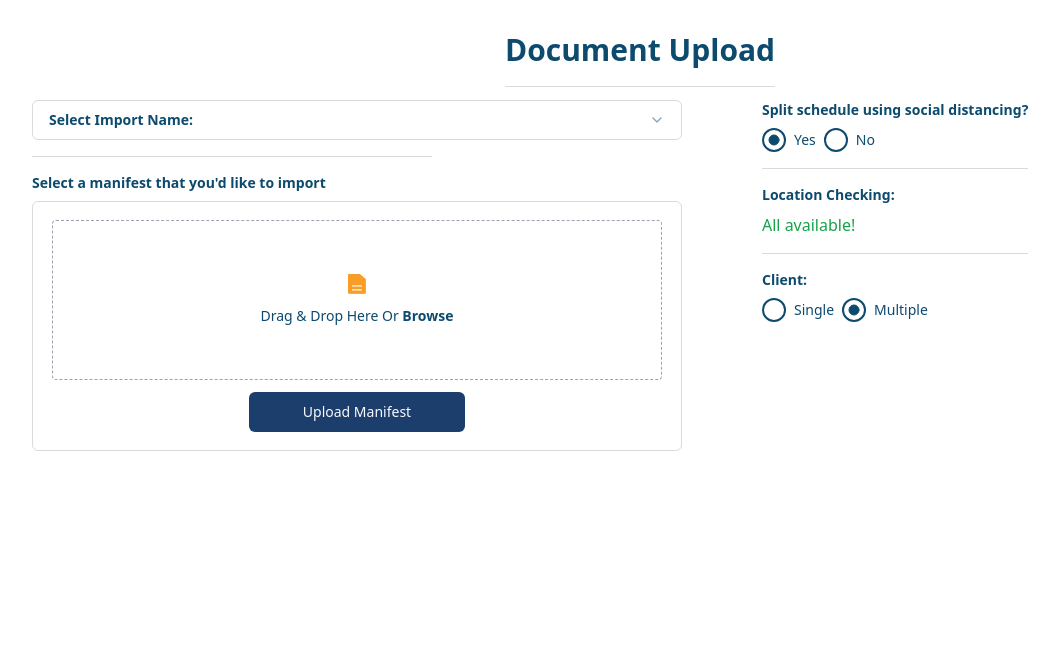
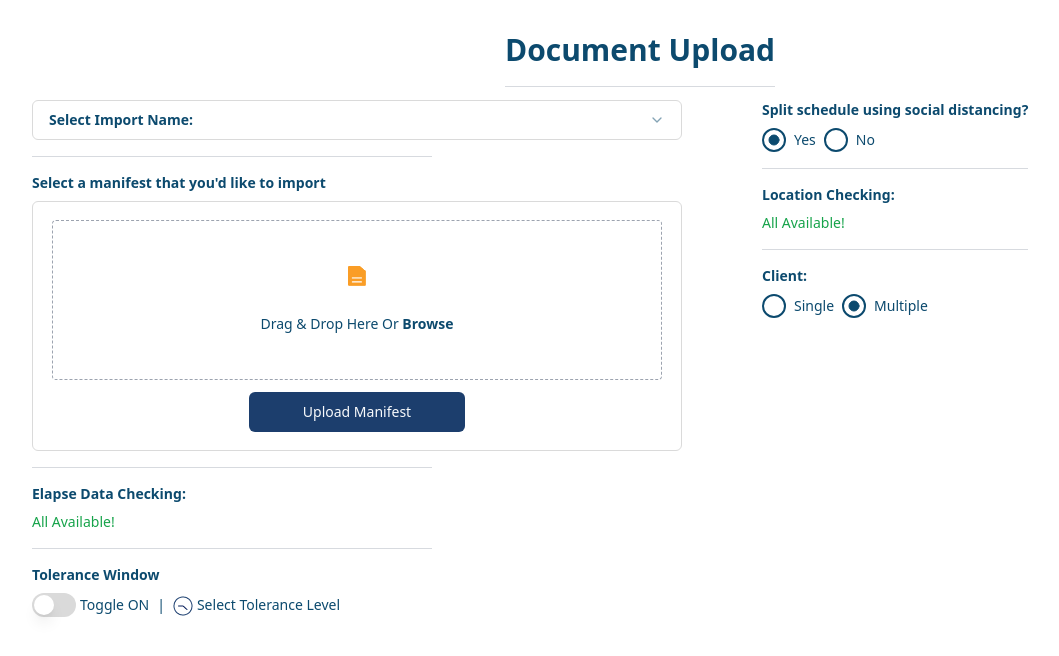
Before and after one commit to JoshT64/skyhop-take-home, a React (Vite) app: page / in a window 1280 px wide. Shown: the top 656 px of the page, without its empty margins (0-1059 px from the left). Built offline with nearby package versions, Linux system fonts and the light colour scheme.

Commit message:
Add Drag & Drop event handlers / logic for file upload with proper styles

```diff
--- a/package.json
+++ b/package.json
@@ -16,6 +16,7 @@
     "@radix-ui/react-progress": "^1.0.3",
     "@radix-ui/react-radio-group": "^1.1.3",
     "@radix-ui/react-slot": "^1.0.2",
+    "@radix-ui/react-switch": "^1.0.3",
     "class-variance-authority": "^0.7.0",
     "cmdk": "^0.2.0",
     "lucide-react": "^0.294.0",
--- a/src/App.tsx
+++ b/src/App.tsx
@@ -5,8 +5,11 @@ import {
   Hero,
   RadioSelect,
   Separator,
+  StatusText,
   Text,
 } from './components';
+import { Label } from './components/ui/label';
+import { Switch } from './components/ui/switch';
 import './styles/App.css';
 
 function App() {
@@ -17,21 +20,38 @@ function App() {
       <Container>
         <div id='leftRow' className='text-start'>
           <Dropdown />
-          <Text className='pt-4 pb-2'>
+          <Text className='pb-2'>
             Select a manifest that you'd like to import
           </Text>
           <FileUpload />
+          <Separator className='w-[400px]' />
+          <Separator className='w-[400px]'>
+            <StatusText text={'Elapse Data Checking:'} isAvailable />
+          </Separator>
+          <Text>Tolerance Window</Text>
+          <div className='flex items-center pt-2'>
+            <Switch className='mr-1'></Switch>
+            <Label className='flex items-center'>
+              <p className='pr-2'>Toggle ON </p>
+              <p>|</p>
+              <span className='flex items-center pl-2'>
+                <img className='pr-1' src='/tolerance-window.png' />
+                Select Tolerance Level
+              </span>{' '}
+            </Label>
+          </div>
         </div>
-        <div id='rightRow' className='pr-8  text-start place-self-auto'>
+        <div id='rightRow' className='pr-8 text-start place-self-auto'>
           <Separator>
-            <Text>Split schedule using social distancing?</Text>
+            <Text className='pt-0'>
+              Split schedule using social distancing?
+            </Text>
             <RadioSelect options={['Yes', 'No']} defaultValue='yes' />
           </Separator>
           <Separator>
-            <Text className='pt-4 pb-2'>Location Checking:</Text>
-            <p className='text-green-600 font-normal'>All available!</p>
+            <StatusText text={'Location Checking:'} isAvailable />
           </Separator>
-          <Text className='pt-4'>Client:</Text>
+          <Text className=''>Client:</Text>
           <RadioSelect
             options={['Single', 'Multiple']}
             defaultValue='multiple'
--- a/src/components/FileLoader/FileLoader.tsx
+++ b/src/components/FileLoader/FileLoader.tsx
@@ -35,10 +35,14 @@ export const FileLoader = ({ file }: FileLoaderProps) => {
   }, [file.name]);
 
   return (
-    <div className='flex  pl-4 pt-4'>
-      <img src='/file-load-icon.png' alt='file icon' />
+    <div className='flex  pl-4 pt-2 items-center'>
+      <img
+        className='relative top-2'
+        src='/file-load-icon.png'
+        alt='file icon'
+      />
       <span className='pl-4'>
-        <Text className='flex justify-between font-light text-gray-400'>
+        <Text className='flex pt-0 justify-between font-light items-baseline text-gray-400'>
           {file.name.length < 70
             ? file.name
             : `${file.name.substring(0, 70)}...`}
--- a/src/components/FileUpload/DragAndDrop.tsx
+++ b/src/components/FileUpload/DragAndDrop.tsx
@@ -1,21 +1,32 @@
 import { Text } from '..';
 import { Button } from '../ui/button';
+import { useDrag } from './useDrag';
 
 interface DragAndDropProps {
   onFileNameChange: (fileName: File) => void;
 }
 
 export const DragAndDrop = ({ onFileNameChange }: DragAndDropProps) => {
-  const handleFileChange = (event: React.ChangeEvent<HTMLInputElement>) => {
-    const file = event?.target?.files?.[0];
-    if (file) {
-      onFileNameChange(file);
-    }
-  };
+  const { handleDragLeave, handleDragOver, handleFileChange } = useDrag({
+    onFileNameChange,
+  });
 
   return (
     <>
       <div
+        onDrop={(event: React.DragEvent<HTMLDivElement>) => {
+          event.preventDefault();
+          const file = event.dataTransfer.files[0];
+          onFileNameChange(file);
+          event.currentTarget.style.backgroundColor = '';
+        }}
+        onDragOver={(event: React.DragEvent<HTMLDivElement>) =>
+          handleDragOver(event)
+        }
+        onDragLeave={(event: React.DragEvent<HTMLDivElement>) => {
+          handleDragLeave(event);
+          event.currentTarget.style.backgroundColor = '';
+        }}
         onClick={() => {
           // should disable this onclick while file is being uploaded
           const input = document.createElement('input');
--- /dev/null
+++ b/src/components/FileUpload/useDrag.ts
@@ -0,0 +1,27 @@
+export const useDrag = ({
+  onFileNameChange,
+}: {
+  onFileNameChange: (file: File) => void;
+}) => {
+  const handleFileChange = (event: React.ChangeEvent<HTMLInputElement>) => {
+    const file = event?.target?.files?.[0];
+    if (file) {
+      onFileNameChange(file);
+    }
+  };
+
+  const handleDragOver = (event: React.DragEvent<HTMLDivElement>) => {
+    event.preventDefault();
+    event.dataTransfer.dropEffect = 'copy';
+    event.currentTarget.style.backgroundColor = 'lightgray';
+  };
+
+  const handleDragLeave = (event: React.DragEvent<HTMLDivElement>) => {
+    event.currentTarget.style.backgroundColor = '';
+  };
+  return {
+    handleFileChange,
+    handleDragOver,
+    handleDragLeave,
+  };
+};
--- /dev/null
+++ b/src/components/StatusText/StatusText.tsx
@@ -0,0 +1,17 @@
+import { Text } from '..';
+
+interface StatusTextProps {
+  text: string;
+  isAvailable: boolean;
+}
+
+export const StatusText = ({ text, isAvailable }: StatusTextProps) => {
+  return (
+    <>
+      <Text className='pt-4 pb-2'>{text}</Text>
+      <Text className='text-green-600 pt-0  font-normal '>
+        {isAvailable === true ? 'All Available!' : 'Not Available!'}
+      </Text>
+    </>
+  );
+};
--- /dev/null
+++ b/src/components/StatusText/index.tsx
@@ -0,0 +1 @@
+export { StatusText } from './StatusText';
--- a/src/components/Text/Text.tsx
+++ b/src/components/Text/Text.tsx
@@ -7,7 +7,7 @@ interface TextProps {
 }
 
 export const Text = ({ children, className }: TextProps) => {
-  const classes = cn(`text-sky-900 font-semibold text-sm ${className}`);
+  const classes = cn(`text-sky-900 font-semibold text-sm pt-4 ${className}`);
 
   return <p className={classes}>{children}</p>;
 };
--- a/src/components/index.ts
+++ b/src/components/index.ts
@@ -6,3 +6,4 @@ export * from './Container';
 export * from './Separator';
 export * from './FileUpload';
 export * from './FileLoader';
+export * from './StatusText';
--- /dev/null
+++ b/src/components/ui/switch.tsx
@@ -0,0 +1,27 @@
+import * as React from 'react';
+import * as SwitchPrimitives from '@radix-ui/react-switch';
+
+import { cn } from '@/lib/utils';
+
+const Switch = React.forwardRef<
+  React.ElementRef<typeof SwitchPrimitives.Root>,
+  React.ComponentPropsWithoutRef<typeof SwitchPrimitives.Root>
+>(({ className, ...props }, ref) => (
+  <SwitchPrimitives.Root
+    className={cn(
+      'peer inline-flex h-6 w-11 shrink-0 cursor-pointer items-center rounded-full border-2 border-transparent transition-colors focus-visible:outline-none focus-visible:ring-2 focus-visible:ring-ring focus-visible:ring-offset-2 focus-visible:ring-offset-background disabled:cursor-not-allowed disabled:opacity-50 data-[state=checked]:bg-button data-[state=unchecked]:bg-input',
+      className
+    )}
+    {...props}
+    ref={ref}
+  >
+    <SwitchPrimitives.Thumb
+      className={cn(
+        'pointer-events-none block h-5 w-5 rounded-full bg-background shadow-lg ring-0 transition-transform data-[state=checked]:translate-x-5 data-[state=unchecked]:translate-x-0'
+      )}
+    />
+  </SwitchPrimitives.Root>
+));
+Switch.displayName = SwitchPrimitives.Root.displayName;
+
+export { Switch };
```
Also changed, not shown: public/tolerance-window.png (added), 1 other file (tests, documents, lock files or other folders).
